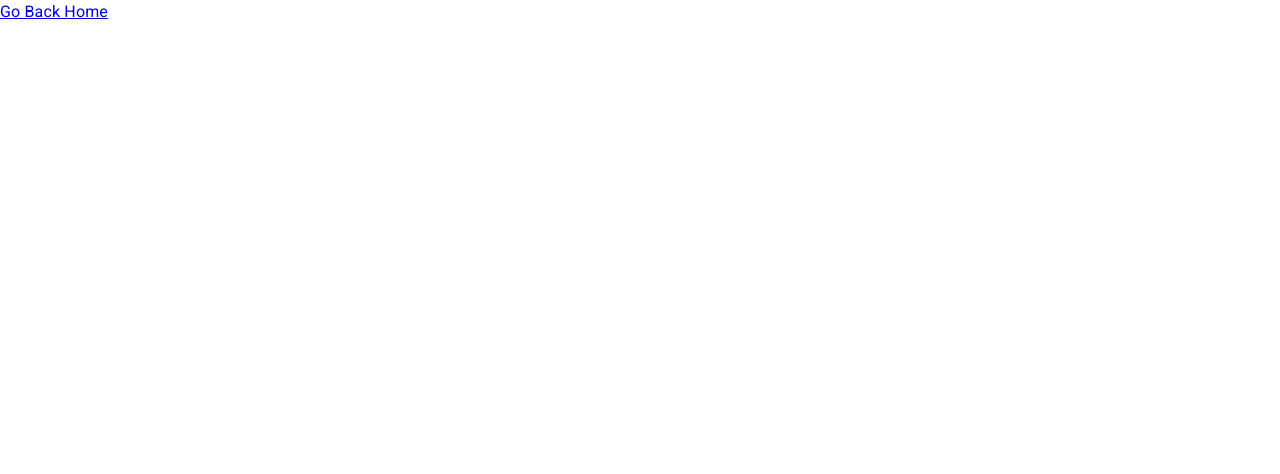
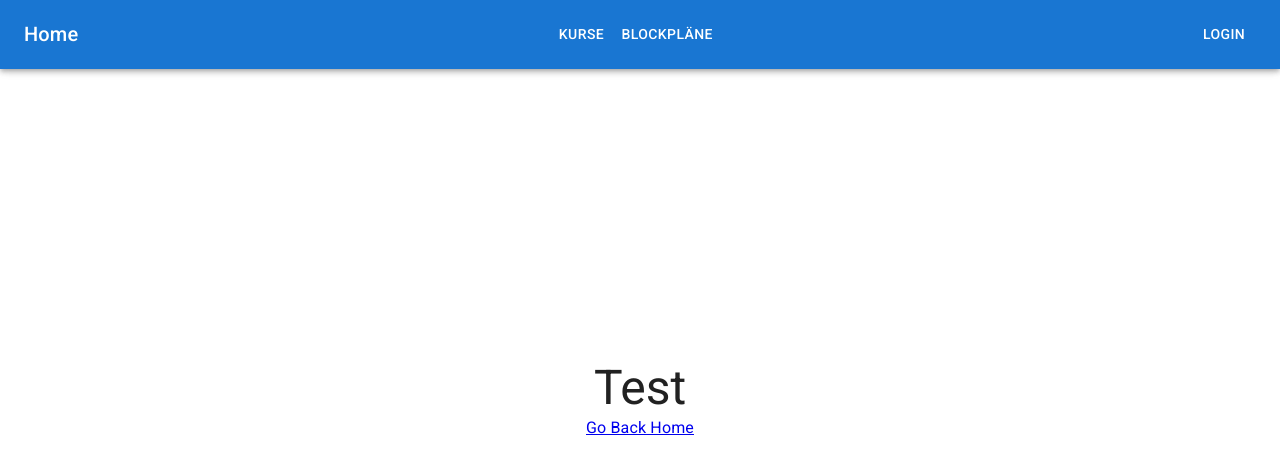
Before and after one commit to behrends/nextjs-nav-mui, a Next.js app: page /test in a window 1280 px wide. Shown: the top 474 px of the page. Built offline with nearby package versions, Linux system fonts and the light colour scheme.

Commit message:
Add layout with global navbar

```diff
--- /dev/null
+++ b/components/Layout.js
@@ -0,0 +1,10 @@
+import NavBar from './NavBar';
+
+export default function Layout({ pages, children }) {
+  return (
+    <>
+      <NavBar pages={pages} />
+      <main>{children}</main>
+    </>
+  );
+}
--- /dev/null
+++ b/components/NavBar.js
@@ -0,0 +1,37 @@
+import * as React from 'react';
+import AppBar from '@mui/material/AppBar';
+import Box from '@mui/material/Box';
+import Toolbar from '@mui/material/Toolbar';
+import Typography from '@mui/material/Typography';
+import Button from '@mui/material/Button';
+
+export default function NavBar({ pages }) {
+  return (
+    <Box sx={{ flexGrow: 1 }}>
+      <AppBar position="fixed">
+        <Toolbar>
+          <Typography
+            variant="h6"
+            component="div"
+            sx={{ flexGrow: 1 }}
+          >
+            Home
+          </Typography>
+          <Box
+            sx={{ flexGrow: 1, display: { xs: 'none', md: 'flex' } }}
+          >
+            {pages.map((page) => (
+              <Button
+                key={page}
+                sx={{ my: 2, color: 'white', display: 'block' }}
+              >
+                {page}
+              </Button>
+            ))}
+          </Box>
+          <Button color="inherit">Login</Button>
+        </Toolbar>
+      </AppBar>
+    </Box>
+  );
+}
--- a/pages/_app.js
+++ b/pages/_app.js
@@ -1,5 +1,6 @@
 import Head from 'next/head';
 import CssBaseline from '@mui/material/CssBaseline';
+import Layout from '../components/layout';
 
 function MyApp({ Component, pageProps }) {
   return (
@@ -16,7 +17,9 @@ function MyApp({ Component, pageProps }) {
         />
       </Head>
       <CssBaseline />
-      <Component {...pageProps} />
+      <Layout pages={['Kurse', 'Blockpläne']}>
+        <Component {...pageProps} />
+      </Layout>
     </>
   );
 }
--- a/pages/index.js
+++ b/pages/index.js
@@ -1,7 +1,6 @@
 import Head from 'next/head';
 import Link from 'next/link';
 import Box from '@mui/material/Box';
-import Button from '@mui/material/Button';
 import Typography from '@mui/material/Typography';
 
 export default function Home() {
@@ -21,8 +20,6 @@ export default function Home() {
       >
         <Typography variant="h1">Willkommen!</Typography>
 
-        <Button variant="contained">Hello MUI!</Button>
-
         <Link href="/test">Go to Test page</Link>
       </Box>
     </>
--- a/pages/test.js
+++ b/pages/test.js
@@ -1,5 +1,18 @@
 import Link from 'next/link';
+import Box from '@mui/material/Box';
+import Typography from '@mui/material/Typography';
 
 export default function Test() {
-  return <Link href="/">Go Back Home</Link>;
+  return (
+    <Box
+      minHeight="100vh"
+      display="flex"
+      flexDirection="column"
+      justifyContent="center"
+      alignItems="center"
+    >
+      <Typography variant="h3">Test</Typography>
+      <Link href="/">Go Back Home</Link>
+    </Box>
+  );
 }
```
